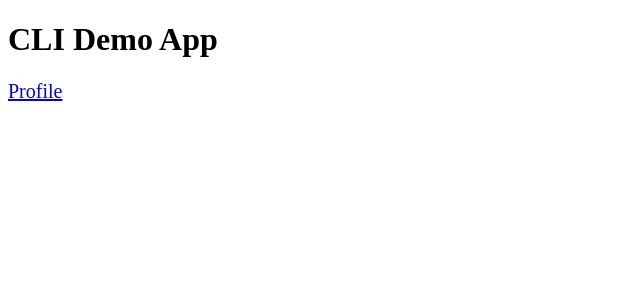
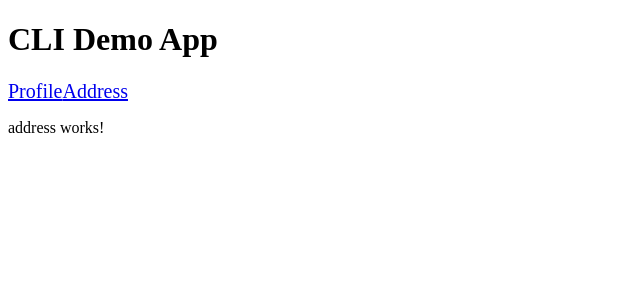
Before and after one commit to ng-columbus/angular-cli, an Angular app: page /address in a window 1280 px wide. Before the commit this address led to /. Shown: the top 300 px of the page, without its empty margins (0-640 px from the left). Built offline with nearby package versions, Linux system fonts and the light colour scheme.

Commit message:
Added the address module and wired up routing

```diff
--- /dev/null
+++ b/src/app/address/address.component.html
@@ -0,0 +1,3 @@
+<p>
+  address works!
+</p>
--- /dev/null
+++ b/src/app/address/address.component.ts
@@ -0,0 +1,15 @@
+import { Component, OnInit } from '@angular/core';
+
+@Component({
+  selector: 'app-address',
+  templateUrl: './address.component.html',
+  styleUrls: ['./address.component.css']
+})
+export class AddressComponent implements OnInit {
+
+  constructor() { }
+
+  ngOnInit() {
+  }
+
+}
--- a/src/app/app.component.html
+++ b/src/app/app.component.html
@@ -3,5 +3,6 @@
 </h1>
 <nav>
   <a routerLink="">Profile</a>
+  <a routerLink="address">Address</a>
 </nav>
 <router-outlet></router-outlet>
--- a/src/app/app.module.ts
+++ b/src/app/app.module.ts
@@ -6,6 +6,7 @@ import { HttpModule } from '@angular/http';
 import { AppComponent } from './app.component';
 import { ProfileComponent } from './profile/profile.component';
 import appRoutes from './app.routes';
+import { AddressModule } from './address/address.module'
 
 @NgModule({
   declarations: [
@@ -13,6 +14,7 @@ import appRoutes from './app.routes';
     ProfileComponent
   ],
   imports: [
+    AddressModule,
     BrowserModule,
     FormsModule,
     HttpModule,
--- a/src/app/app.routes.ts
+++ b/src/app/app.routes.ts
@@ -1,8 +1,10 @@
 import { ProfileComponent } from './profile/profile.component'
 import { RouterModule } from '@angular/router'
+import { AddressComponent } from './address/address.component'
 
 const routes = [
-  {path: '', component: ProfileComponent}
+  {path: '', component: ProfileComponent},
+  {path: 'address', component: AddressComponent}
 ]
 
 export default RouterModule.forRoot(routes)
```
Also changed, not shown: src/app/address/address.module.ts (added, +11 -0 lines), src/app/address/address.component.css (added), 1 other file (tests, documents, lock files or other folders).
